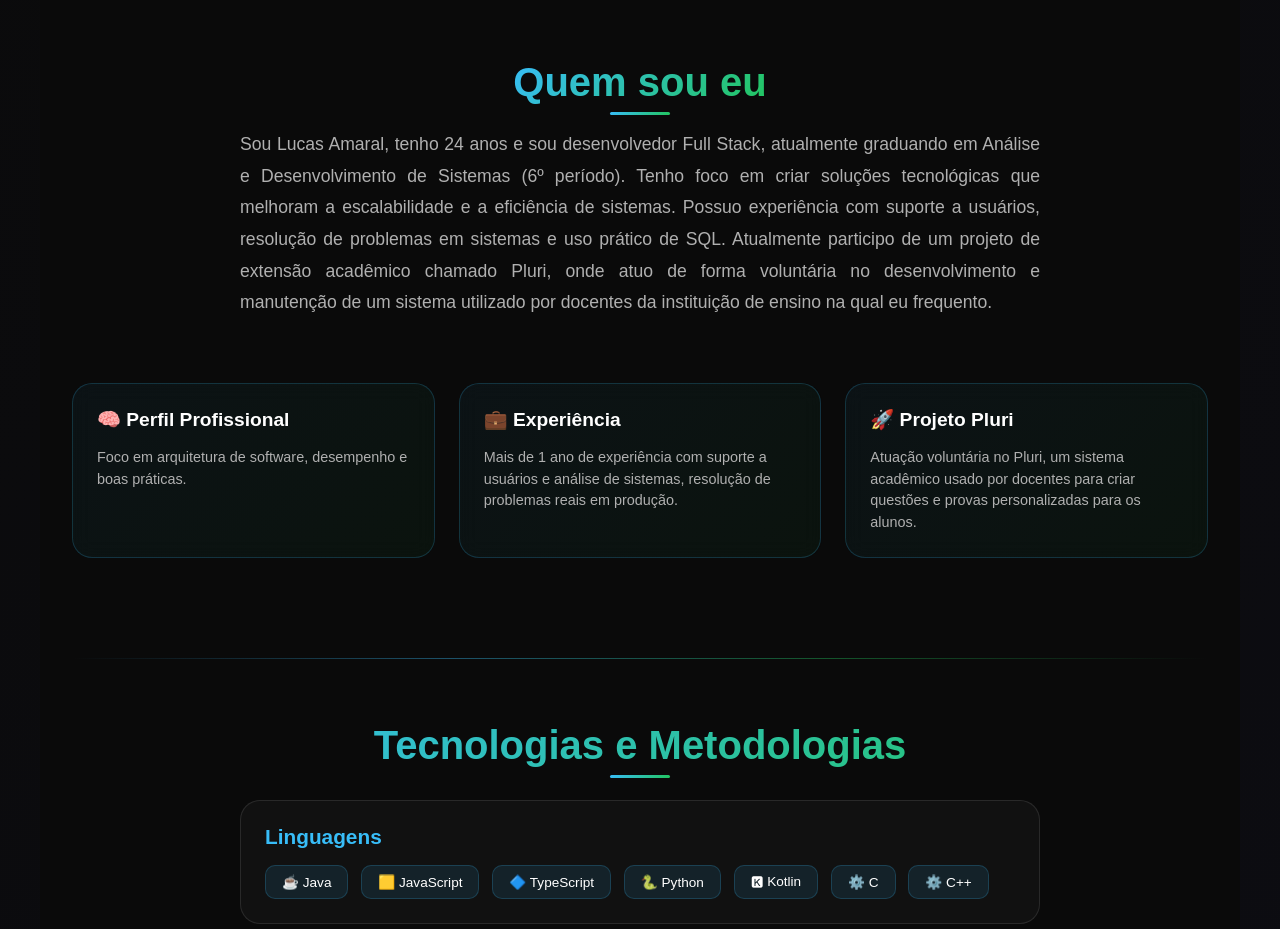
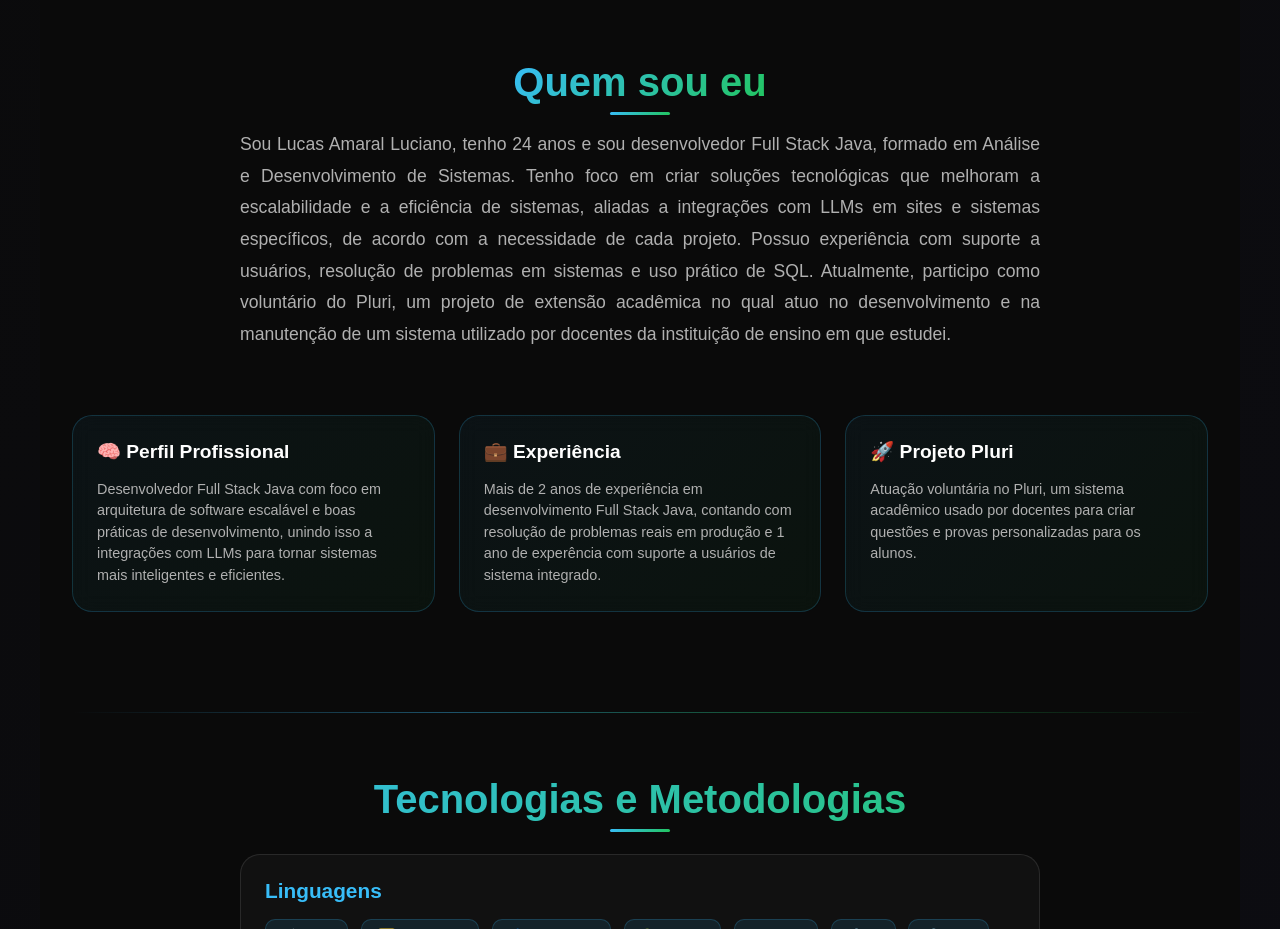
Before and after one commit to LucasLubiL/Portfolio-Front, an Angular app: page / in a window 1280 px wide. Shown: the part 820-1749 px from the top of the page. Built offline with nearby package versions, Linux system fonts and the light colour scheme.

Commit message:
att resumo profissional e novo currículo

```diff
--- a/src/app/pages/home/home.html
+++ b/src/app/pages/home/home.html
@@ -30,20 +30,18 @@
     <div class="intro">
       <h2>Quem sou eu</h2>
       <p>
-        Sou Lucas Amaral, tenho 24 anos e sou desenvolvedor Full Stack, atualmente graduando em Análise e Desenvolvimento de Sistemas (6º período). Tenho foco em criar soluções tecnológicas que melhoram a escalabilidade e a eficiência de sistemas.
-
-        Possuo experiência com suporte a usuários, resolução de problemas em sistemas e uso prático de SQL. Atualmente participo de um projeto de extensão acadêmico chamado Pluri, onde atuo de forma voluntária no desenvolvimento e manutenção de um sistema utilizado por docentes da instituição de ensino na qual eu frequento.
+        Sou Lucas Amaral Luciano, tenho 24 anos e sou desenvolvedor Full Stack Java, formado em Análise e Desenvolvimento de Sistemas. Tenho foco em criar soluções tecnológicas que melhoram a escalabilidade e a eficiência de sistemas, aliadas a integrações com LLMs em sites e sistemas específicos, de acordo com a necessidade de cada projeto. Possuo experiência com suporte a usuários, resolução de problemas em sistemas e uso prático de SQL. Atualmente, participo como voluntário do Pluri, um projeto de extensão acadêmica no qual atuo no desenvolvimento e na manutenção de um sistema utilizado por docentes da instituição de ensino em que estudei.
       </p>
     </div>
 
     <div class="cards">
       <div class="card">
         <h3>🧠 Perfil Profissional</h3>
-        <p>Foco em arquitetura de software, desempenho e boas práticas.</p>
+        <p>Desenvolvedor Full Stack Java com foco em arquitetura de software escalável e boas práticas de desenvolvimento, unindo isso a integrações com LLMs para tornar sistemas mais inteligentes e eficientes.</p>
       </div>
       <div class="card">
         <h3>💼 Experiência</h3>
-        <p>Mais de 1 ano de experiência com suporte a usuários e análise de sistemas, resolução de problemas reais em produção.</p>
+        <p>Mais de 2 anos de experiência em desenvolvimento Full Stack Java, contando com resolução de problemas reais em produção e 1 ano de experência com suporte a usuários de sistema integrado.</p>
       </div>
       <div class="card">
         <h3>🚀 Projeto Pluri</h3>
```
Also changed, not shown: 1 other file (tests, documents, lock files or other folders).
